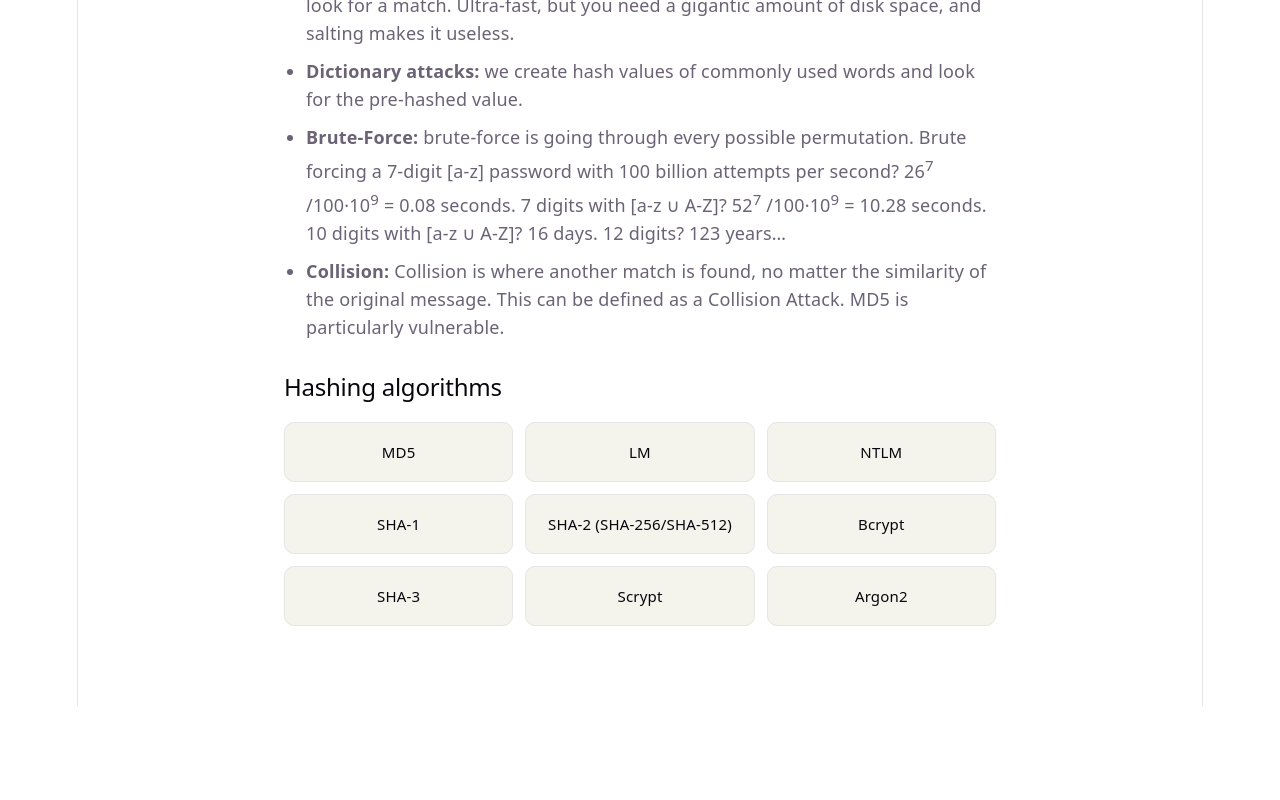
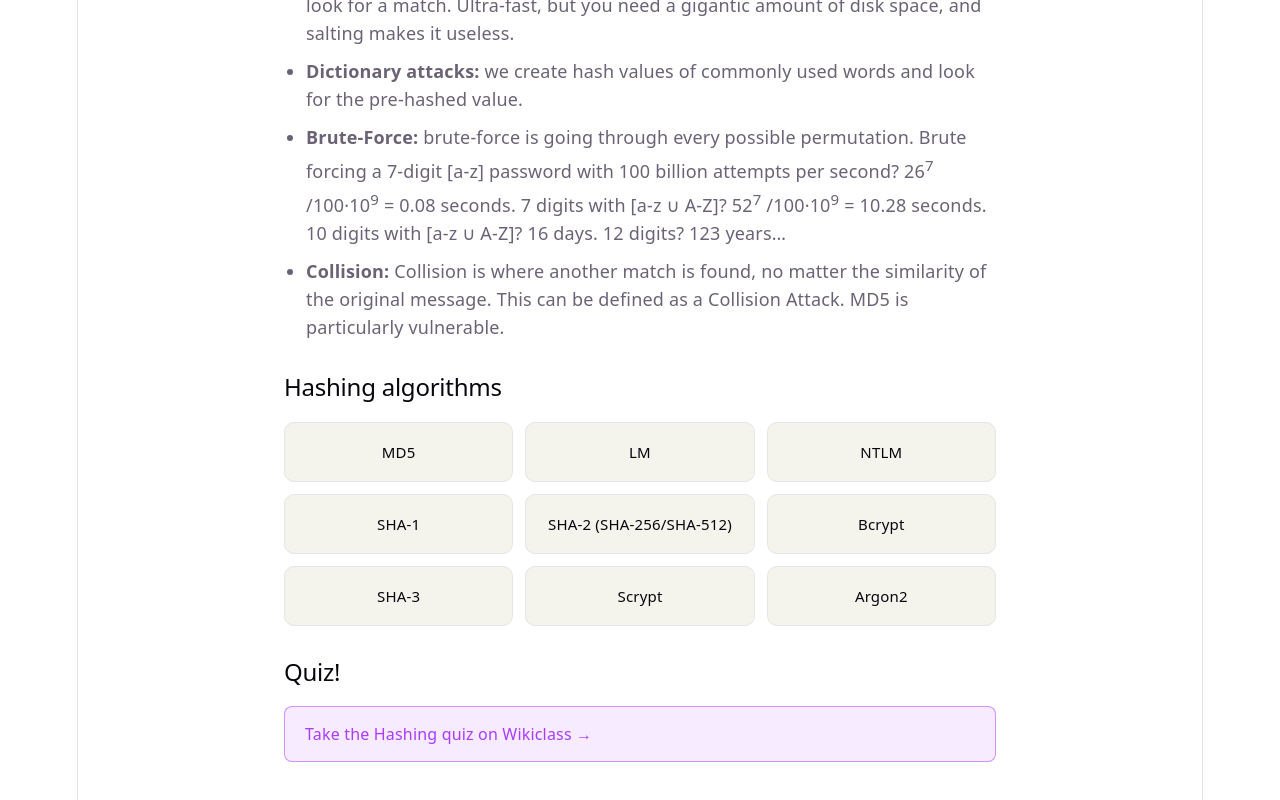
Before and after one commit to gillo7/CryptoMaths, a React (Vite) app in the folder frontend/: page /hashing in a window 1280 px wide. Shown: the part 1537-2337 px from the top of the page. Before the commit the page ends 2243 px from the top, so only its background shows below. Built offline with nearby package versions, Linux system fonts and the light colour scheme.

Commit message:
Add Hashing quiz link to Wikiclass

```diff
--- a/frontend/src/pages/Hashing.css
+++ b/frontend/src/pages/Hashing.css
@@ -278,3 +278,25 @@
   background: var(--accent-bg);
   border-color: var(--accent);
 }
+
+.quiz-link {
+  display: inline-flex;
+  align-items: center;
+  padding: 14px 20px;
+  border: 1px solid var(--accent-border);
+  border-radius: 8px;
+  background: var(--accent-bg);
+  color: var(--accent);
+  font-family: var(--heading);
+  font-weight: 500;
+  font-size: 16px;
+  text-decoration: none;
+  transition:
+    border-color 0.15s ease,
+    transform 0.15s ease;
+}
+
+.quiz-link:hover {
+  border-color: var(--accent);
+  transform: translateY(-2px);
+}
--- a/frontend/src/pages/Hashing.tsx
+++ b/frontend/src/pages/Hashing.tsx
@@ -139,6 +139,18 @@ function Hashing() {
           ))}
         </div>
       </section>
+
+      <section>
+        <h2>Quiz!</h2>
+        <a
+          href="https://www.wikiclass.org/exercise/wd8jm0obhyys5ep"
+          target="_blank"
+          rel="noopener noreferrer"
+          className="quiz-link"
+        >
+          Take the Hashing quiz on Wikiclass →
+        </a>
+      </section>
     </main>
   )
 }
```
